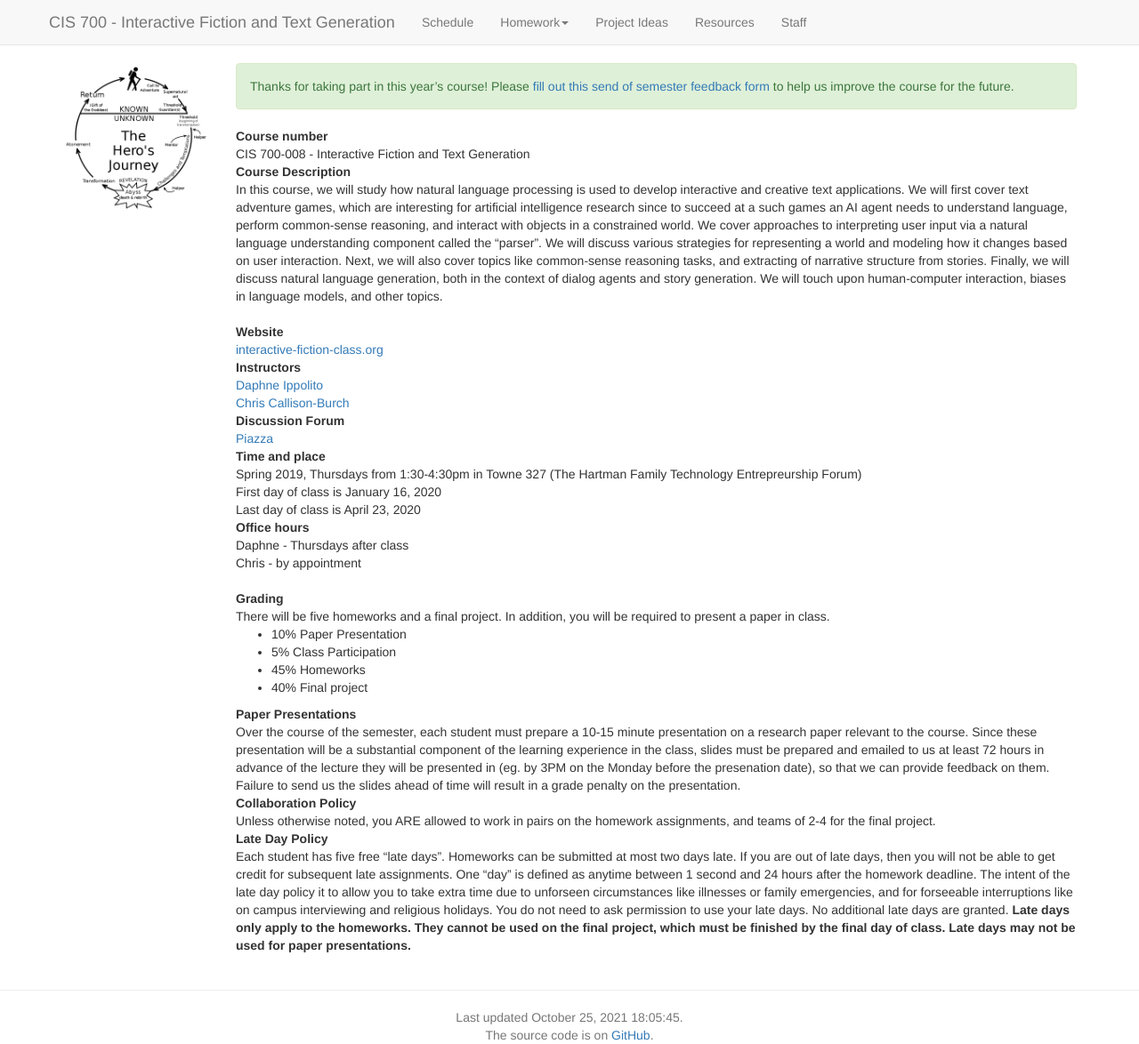
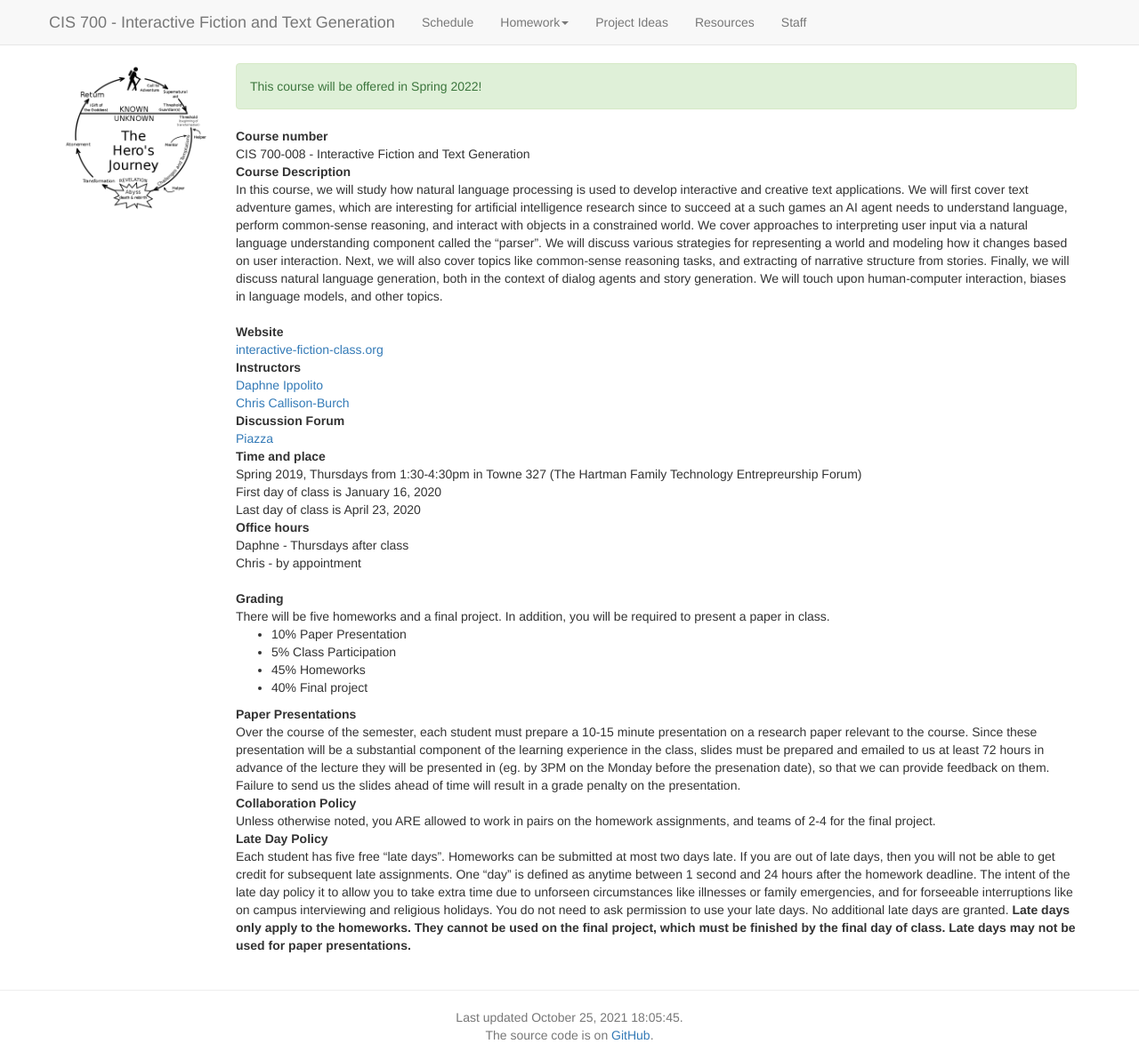
Before and after one commit to interactive-fiction-class/interactive-fiction-class.github.io, a Jekyll site: the page built from index.md, in a window 1280 px wide. Shown: the whole page at 89% size. Built offline with Jekyll 4.4.1, drawn with Linux system fonts in a browser that asks for light colours; nearby versions of some CDN libraries; a script that is not in the unit is left out.

Commit message:
Update index.md

```diff
--- a/index.md
+++ b/index.md
@@ -61,7 +61,7 @@ A great example of what you could build if you take this class is the [AI Dungeo
 </div>
 -->
 <div class="alert alert-success" markdown="1">
-Thanks for taking part in this year's course!  Please [fill out this send of semester feedback form](https://docs.google.com/forms/d/e/1FAIpQLSdocJF24_oYDupxbNJQkyucOHJmC4gcp5zvrUcF9qlPQOBVmg/viewform?usp=sf_link) to help us improve the course for the future.
+This course will be offered in Spring 2022!
 </div>
 
 Course number
```
